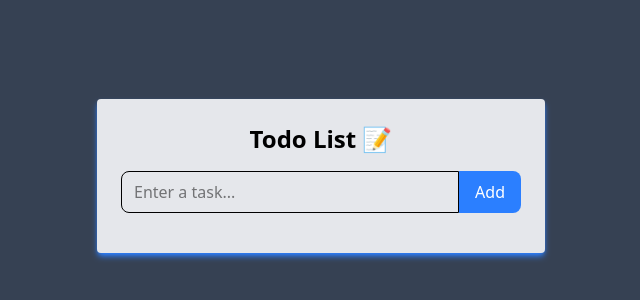
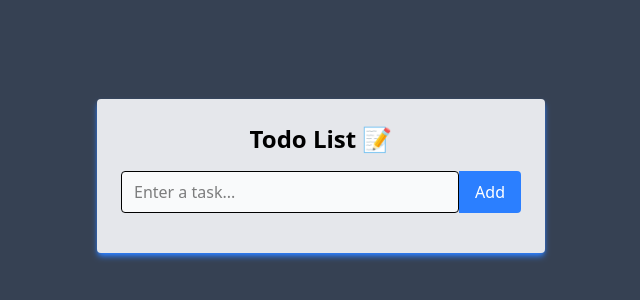
Before and after one commit to Joel-Utpal-Halder/React-Todo_App, a React (Vite) app: page / in a window 1280 px wide. Shown: the part 224-524 px from the top of the page, without its empty margins (319-959 px from the left). Built offline with nearby package versions, Linux system fonts and the light colour scheme.

Commit message:
Update TodoInput.jsx File

```diff
--- a/src/components/TodoInput.jsx
+++ b/src/components/TodoInput.jsx
@@ -17,12 +17,12 @@ const TodoInput = ({ addTodo }) => {
         type="text"
         value={input}
         onChange={(e) => setInput(e.target.value)}
-        className="flex-1 border rounded-l-lg px-3 py-2 focus:outline-none"
+        className="flex-1 border bg-gray-50 rounded-sm px-3 py-2 focus:outline-none"
         placeholder="Enter a task..."
       />
       <button
         onClick={handleAdd}
-        className="bg-blue-500 text-white px-4 py-2 rounded-r-lg hover:bg-blue-600"
+        className="bg-blue-500 text-white px-4 py-2 rounded-r-sm hover:bg-blue-600"
       >
         Add
       </button>
```
